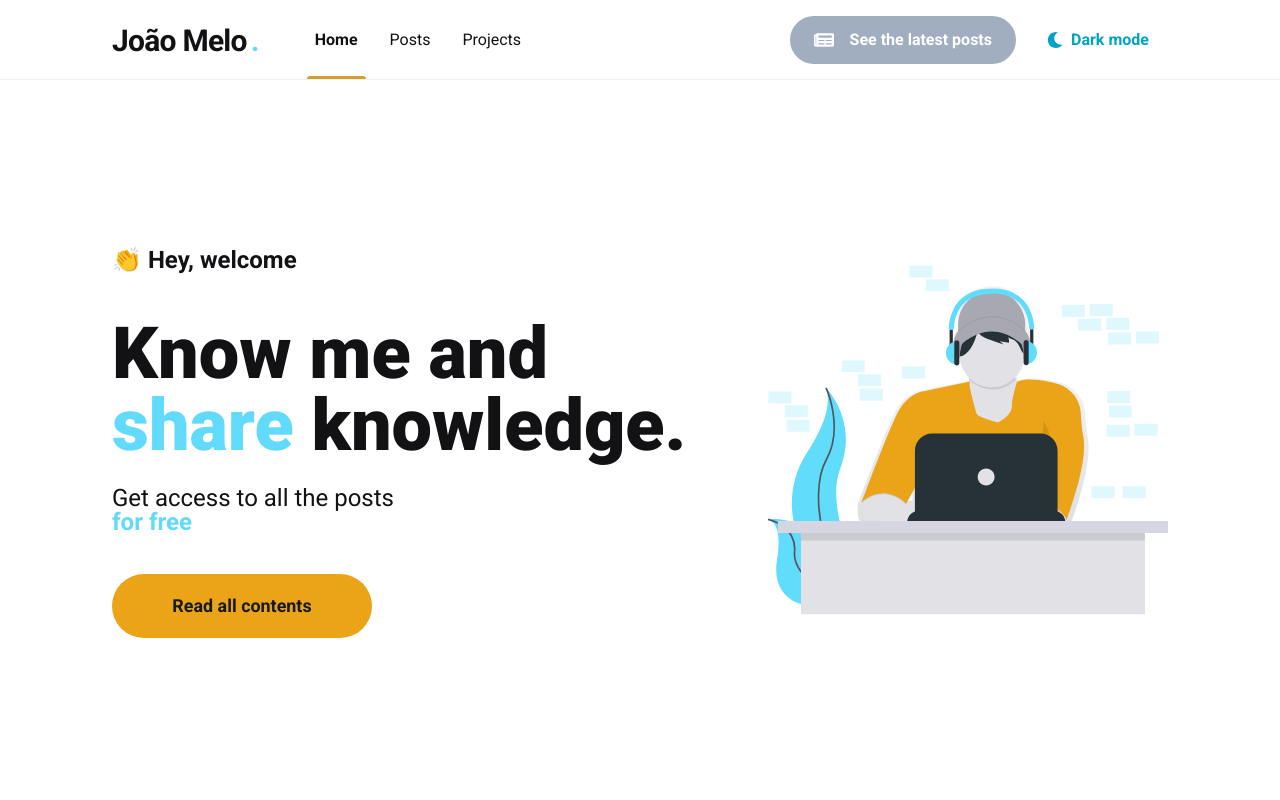
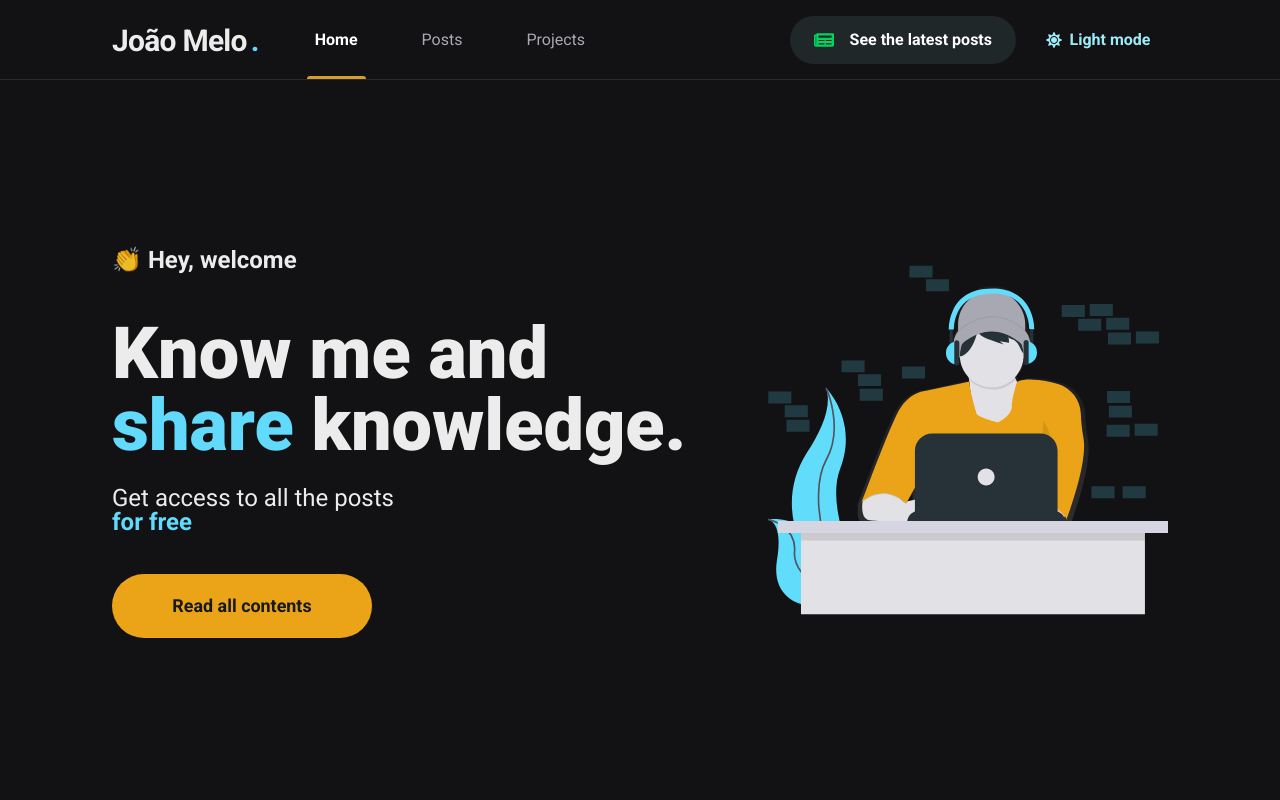
Before and after one commit to joaopcm/website, a Next.js app: page / in a window 1280 px wide. Shown: the top 800 px of the page. Built offline with nearby package versions, Linux system fonts and the light colour scheme.

Commit message:
fix: fix header spacing

```diff
--- a/src/components/Header/Sidebar/SidebarNav.tsx
+++ b/src/components/Header/Sidebar/SidebarNav.tsx
@@ -63,7 +63,7 @@ export function SidebarNav() {
   }
 
   return (
-    <Box as="nav">
+    <Box as="nav" className={styles.navbar}>
       {routes.map((route) => (
         <NavLink
           key={route.path}
--- a/src/components/Header/styles.module.scss
+++ b/src/components/Header/styles.module.scss
@@ -37,8 +37,12 @@
       }
     }
   }
+}
 
-  a:not(:first-child) {
-    margin-left: auto;
-  }
+.navbar {
+  margin: 0 auto;
 }
+
+.navbar > a {
+  margin-left: auto;
+}
--- a/src/styles/theme.ts
+++ b/src/styles/theme.ts
@@ -36,4 +36,7 @@ export const theme = extendTheme({
     heading: "Roboto",
     body: "Roboto",
   },
+  config: {
+    initialColorMode: 'dark',
+  }
 });
```
